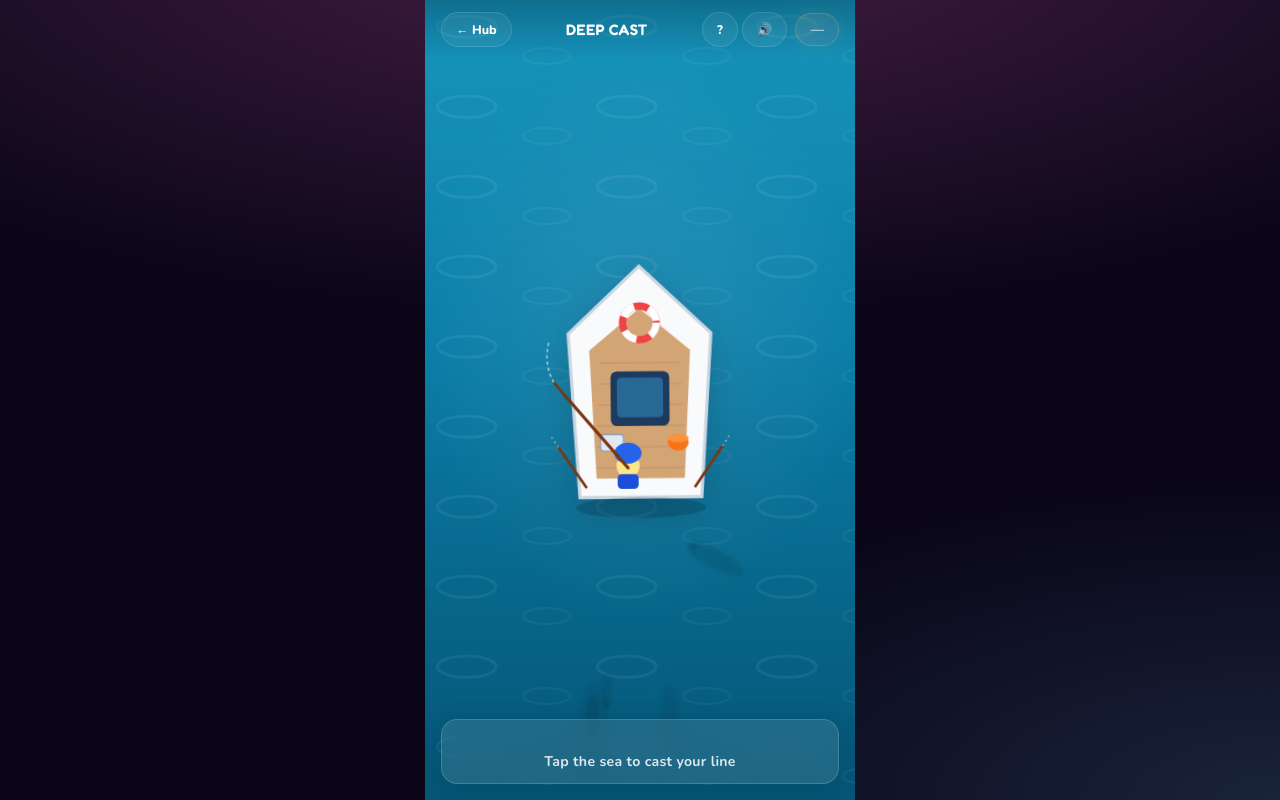
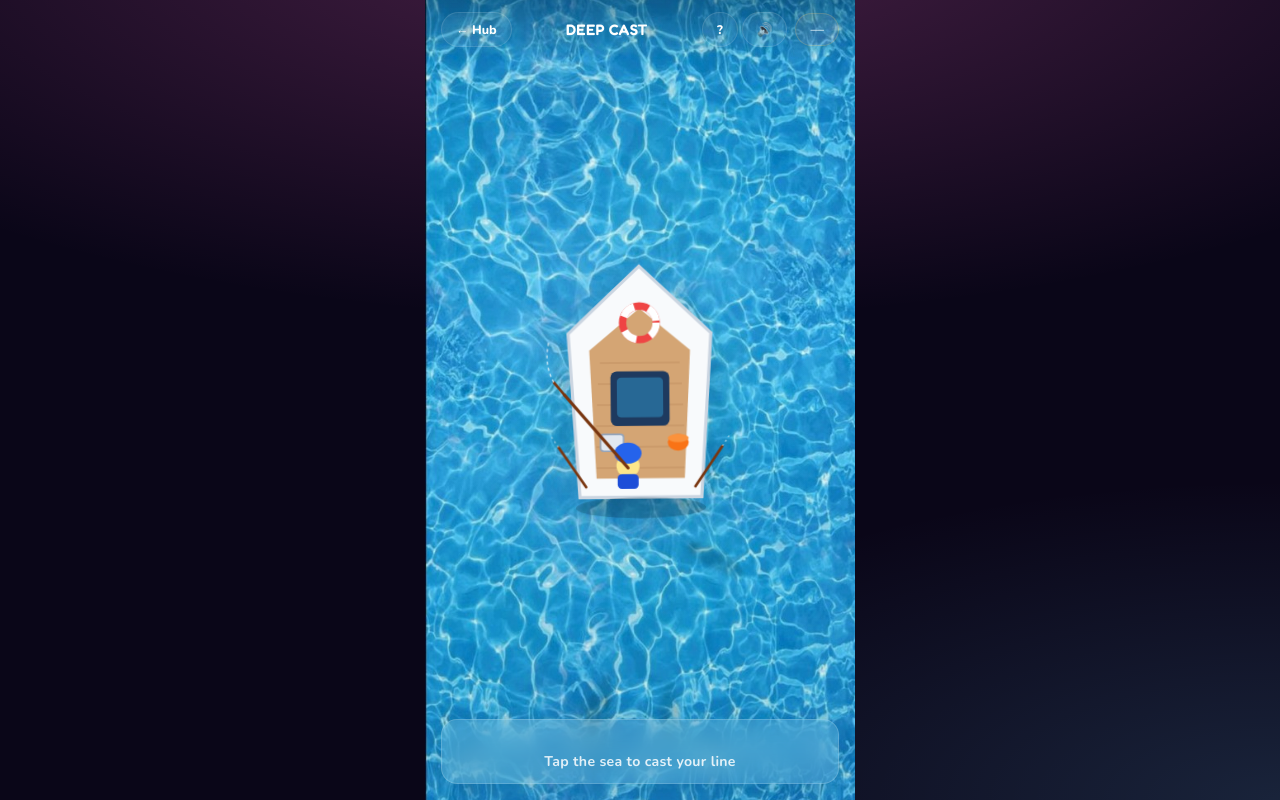
Before and after one commit to Elbana/mini-games, a website: page games/fishing/play.html in a window 1280 px wide. Drawn offline with nearby package versions, Linux system fonts and the light colour scheme; no server answers.

Commit message:
Restore fishing water background image.
Bring back the original water.png as the default sea background in CSS and the swappable assets folder, replacing the flat SVG placeholder.

```diff
--- a/games/fishing/assets.mjs
+++ b/games/fishing/assets.mjs
@@ -18,5 +18,5 @@ export function fishImage(manifest, fishId) {
 }
 
 export function waterBackground(manifest) {
-  return manifest?.background?.water || '/fishing/assets/images/water.svg';
+  return manifest?.background?.water || '/fishing/assets/images/water.png';
 }
--- a/games/fishing/game.css
+++ b/games/fishing/game.css
@@ -137,7 +137,7 @@
 .water-bg {
   position: absolute;
   inset: 0;
-  background: #0c7ea8 center / cover no-repeat;
+  background: #0c7ea8 url('/fishing/assets/images/water.png') center / cover no-repeat;
 }
 
 .water-veil {
```
Also changed, not shown: games/fishing/assets/README.md, games/fishing/assets/images/water.png (added), games/fishing/assets/manifest.json.
